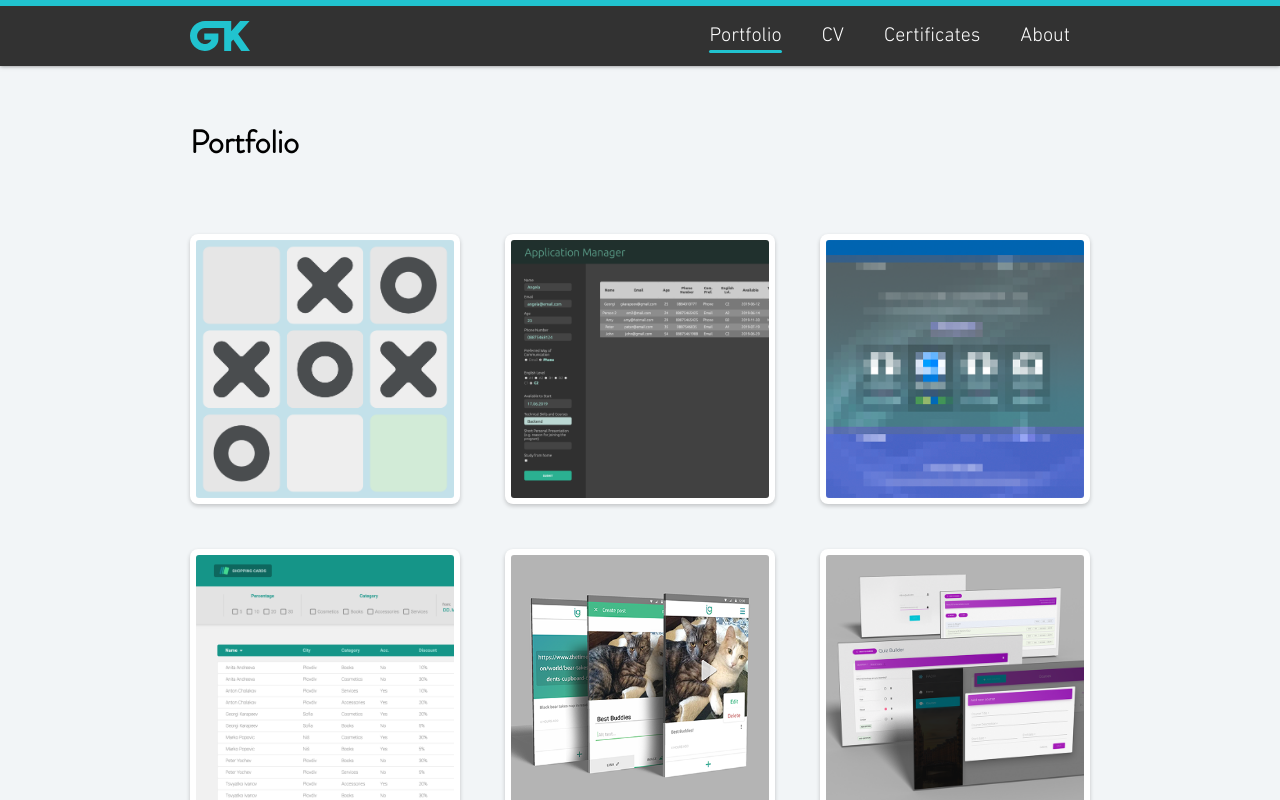
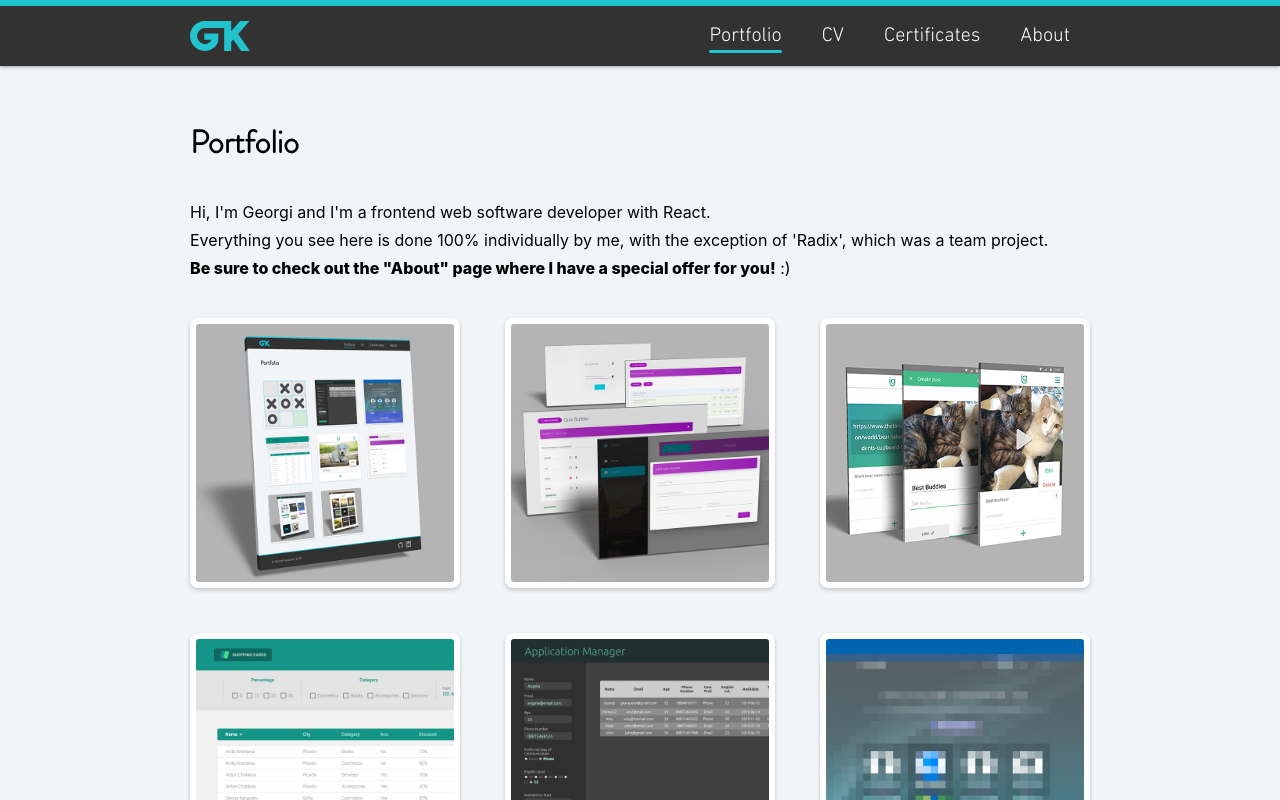
Before and after one commit to gkarapeev/dev-portfolio-2019, a React (Create React App) app: page /portfolio in a window 1280 px wide. Shown: the top 800 px of the page. Built offline with nearby package versions, Linux system fonts and the light colour scheme.

Commit message:
Add special offer message

```diff
--- a/src/pages/About/About.css
+++ b/src/pages/About/About.css
@@ -6,6 +6,10 @@
 
 .aboutCard p {
   line-height: 1.5em;
+}
+
+.b {
+  font-weight: 800;
 }
 
 #Georgi {
--- a/src/pages/About/About.js
+++ b/src/pages/About/About.js
@@ -20,13 +20,13 @@ const Skills = (props) => {
             <h2>Hi, I'm Georgi!</h2>
 
             <p>
-              When I wrote my first-ever JavaScript function in January 2019, I had no idea how much of a blast programming would turn out for me. Since then I’ve kept working hard day in, day out, and I’m now super excited to be able to make this website in ReactJS and take my carreer as a software developer to the next level.
+              <span class='b'>I'm here to make a statement.</span> I can't impress you with yers of programming behind my back, but I can certainly do that with my dedication, enthusiasm, and bulletproof work ethic.
             </p>
             <p>
-              I’m looking forward to working on some real-life projects with teams and clients and learning more about backend programming so that I can make full, dynamic, and modern web apps from start to finish.
+              Here is my proposition: have a look at my portfolio and <span class='b'>pick a one-week challenge for me which you DOUBT I'd be able to pull off</span>. Anything - pick a discipline which you don't even see in my stack. Give me a week and let me show you that "results-oriented" is not just a phrase I can write down.
             </p>
             <p>
-              If you think I can help your business or team grow bigger and stronger, don’t hesitate to get in touch!
+              Even if I fail, we both win, so don’t delay, call today!
             </p>
           </Paper>
         </section>
--- a/src/pages/Portfolio/Portfolio.css
+++ b/src/pages/Portfolio/Portfolio.css
@@ -1,3 +1,17 @@
+.intro {
+  margin-top: 0;
+  margin-bottom: 0.5em;
+}
+
+#introCont {
+  margin-top: -2em;
+  margin-bottom: 2em;
+}
+
+#introCont:last-child {
+  margin-bottom: 3em;
+}
+
 .projectContainer ul {
   height: 100%;
   display: flex;
--- a/src/pages/Portfolio/Portfolio.js
+++ b/src/pages/Portfolio/Portfolio.js
@@ -10,6 +10,11 @@ const Skills = (props) => {
     <Fragment>
       <Titlebar name={props.name} />
       <PageContent>
+      <div id='introCont'>
+        <p className='intro'>Hi, I'm Georgi and I'm a frontend web software developer with React.</p>
+        <p className='intro'>Everything you see here is done 100% individually by me, with the exception of 'Radix', which was a team project.</p>
+        <p className='intro'><span className='b'>Be sure to check out the "About" page where I have a special offer for you!</span> :)</p>
+      </div>
         <section>
           <div className='projectContainer'>
             <ul>
--- a/src/projects/projects.js
+++ b/src/projects/projects.js
@@ -3,16 +3,52 @@ import snippet_list from './code_snippets/snippet_list'
 
 const project_list = [
   {
-    path: '/portfolio/tic-tac-toe',
-    title: 'Tic-Tac-Toe',
-    thumb: images.thumbs.TicTacToe,
-    projectPic: images.thumbs.TicTacToe,
-    snippets: snippet_list.ticTacToe,
-    description: 'This was my first ever personal JavaScript project. I did it several weeks after I started my JS course in SoftUni. We hadn\'t been taught DOM manipulation or OOP yet, but I was eager to put what I know to practice, so I did my research, I found out how to make an object constructor and made things work. Although it\'s simple, it was a big step for me and thinking about it still makes me smile.',
-    features: ['Objects', 'Object constructors'],
-    stack: ['html', 'css', 'js', 'il'],
-    url: 'http://gesh.cosmoscube.org/tic-tac-toe/',
-    gitHubLink: 'https://github.com/gkarapeev/TicTacToe'
+    path: '/portfolio/portfolio',
+    title: 'Software Development Portfolio 2019',
+    thumb: images.thumbs.Portfolio,
+    projectPic: images.thumbs.Portfolio,
+    snippets: snippet_list.portfolio,
+    description: 'Immediately after completing my internship at Prime Holding, I began putting this site together. It has taken me approximately 2 weeks from conceiving the idea, to designing the pages, to implementing the design and deploying the site.',
+    features: ['First fully complete React project', 'Efficient data flow', 'Dynamic routes', 'Smart components', 'SVG animation'],
+    stack: ['html', 'css', 'js', 'ss', 'r', 'gl', 'fig', 'pm'],
+    url: 'https://github.com/gkarapeev/dev-portfolio-2019',
+    gitHubLink: 'https://github.com/gkarapeev/dev-portfolio-2019'
+  },
+  {
+    path: '/portfolio/radix',
+    title: 'Radix',
+    thumb: images.thumbs.Radix,
+    projectPic: images.thumbs.Radix,
+    snippets: snippet_list.radix,
+    description: 'This was my first developer project in a team. The brief was to create a web SPA where a teacher can manage their courses and perform CRUD operations and sorting on them. Each course also has its details page where the teacher can also create articles and quizzes associated with the course. The quizzes are made through a Quiz-builder page where one can add questions of type \'Yes/No\', \'Multiple Choice\', and \'Many of many\'. The answer options are also fully editable and one could specify the correct answer(s). The app has login functionality and utilizes protected routes.',
+    features: ['Git rebase & resolving conflicts', 'Google Material UI', 'Login & protected routes', 'Team project'],
+    stack: ['html', 'css', 'js', 'ss', 'r', 'gl', 'fig', 'pm'],
+    url: 'https://github.com/gkarapeev/Radix',
+    gitHubLink: 'https://github.com/gkarapeev/Radix'
+  },
+  {
+    path: '/portfolio/interngram',
+    title: 'InternGram',
+    thumb: images.thumbs.InternGram,
+    projectPic: images.pics.InternGram,
+    snippets: snippet_list.internGram,
+    description: 'The brief here was to create an Instagram-like web app where users can create, edit, and delete posts. Posts were to be 1 of 3 types: image, link, or YouTube video. The other requirement was to implement an \'infinite scrollling\' functionality, which turned out quite simple. I opted for a mobile-first approach.',
+    features: ['My first React project!', 'Infinite scroll through posts', 'Visualizing data', 'HTTP Requests'],
+    stack: ['html', 'css', 'js', 'ps', 'il', 'fig', 'r'],
+    url: 'https://gitlab.com/gkarapeev/ig',
+    gitHubLink: 'https://gitlab.com/gkarapeev/ig'
+  },
+  {
+    path: '/portfolio/shopping-cards',
+    title: 'Shopping Cards',
+    thumb: images.thumbs.ShoppingCards,
+    projectPic: images.thumbs.ShoppingCards,
+    snippets: snippet_list.shoppingCards,
+    description: 'Here we still had to use purely vanilla HTML, CSS and JS in order to get the fundamentals hammered in. Writing and re-writing the sorting and filtering algorithms several times until they worked together was the most interesting part of this project.',
+    features: ['Vanilla HTML5, CSS3, and JS', 'Sorting and Filtering algorithms', 'Smooth UX', 'Using the browser localStorage', 'Automatic ID generation algorithm', 'Frontend form validation'],
+    stack: ['html', 'css', 'js', 'ps', 'il', 'fig'],
+    url: 'http://gesh.cosmoscube.org/crud/public/',
+    gitHubLink: 'https://gitlab.com/gkarapeev/discount-cards'
   },
   {
     path: '/portfolio/application-manager',
@@ -37,52 +73,16 @@ const project_list = [
     stack: ['html', 'css', 'js', 'bs', 'jq', 'ps', 'il', 'zp']
   },
   {
-    path: '/portfolio/shopping-cards',
-    title: 'Shopping Cards',
-    thumb: images.thumbs.ShoppingCards,
-    projectPic: images.thumbs.ShoppingCards,
-    snippets: snippet_list.shoppingCards,
-    description: 'Here we still had to use purely vanilla HTML, CSS and JS in order to get the fundamentals hammered in. Writing and re-writing the sorting and filtering algorithms several times until they worked together was the most interesting part of this project.',
-    features: ['Vanilla HTML5, CSS3, and JS', 'Sorting and Filtering algorithms', 'Smooth UX', 'Using the browser localStorage', 'Automatic ID generation algorithm', 'Frontend form validation'],
-    stack: ['html', 'css', 'js', 'ps', 'il', 'fig'],
-    url: 'http://gesh.cosmoscube.org/crud/public/',
-    gitHubLink: 'https://gitlab.com/gkarapeev/discount-cards'
-  },
-  {
-    path: '/portfolio/interngram',
-    title: 'InternGram',
-    thumb: images.thumbs.InternGram,
-    projectPic: images.pics.InternGram,
-    snippets: snippet_list.internGram,
-    description: 'The brief here was to create an Instagram-like web app where users can create, edit, and delete posts. Posts were to be 1 of 3 types: image, link, or YouTube video. The other requirement was to implement an \'infinite scrollling\' functionality, which turned out quite simple. I opted for a mobile-first approach.',
-    features: ['My first React project!', 'Infinite scroll through posts', 'Visualizing data', 'HTTP Requests'],
-    stack: ['html', 'css', 'js', 'ps', 'il', 'fig', 'r'],
-    url: 'https://gitlab.com/gkarapeev/ig',
-    gitHubLink: 'https://gitlab.com/gkarapeev/ig'
-  },
-  {
-    path: '/portfolio/radix',
-    title: 'Radix',
-    thumb: images.thumbs.Radix,
-    projectPic: images.thumbs.Radix,
-    snippets: snippet_list.radix,
-    description: 'This was my first developer project in a team. The brief was to create a web SPA where a teacher can manage their courses and perform CRUD operations and sorting on them. Each course also has its details page where the teacher can also create articles and quizzes associated with the course. The quizzes are made through a Quiz-builder page where one can add questions of type \'Yes/No\', \'Multiple Choice\', and \'Many of many\'. The answer options are also fully editable and one could specify the correct answer(s). The app has login functionality and utilizes protected routes.',
-    features: ['Git rebase & resolving conflicts', 'Google Material UI', 'Login & protected routes', 'Team project'],
-    stack: ['html', 'css', 'js', 'ss', 'r', 'gl', 'fig', 'pm'],
-    url: 'https://github.com/gkarapeev/Radix',
-    gitHubLink: 'https://github.com/gkarapeev/Radix'
-  },
-  {
-    path: '/portfolio/portfolio',
-    title: 'Software Development Portfolio 2019',
-    thumb: images.thumbs.Portfolio,
-    projectPic: images.thumbs.Portfolio,
-    snippets: snippet_list.portfolio,
-    description: 'Immediately after completing my internship at Prime Holding, I began putting this site together. It has taken me approximately 2 weeks from conceiving the idea, to designing the pages, to implementing the design and deploying the site.',
-    features: ['First fully complete React project', 'Efficient data flow', 'Dynamic routes', 'Smart components', 'SVG animation'],
-    stack: ['html', 'css', 'js', 'ss', 'r', 'gl', 'fig', 'pm'],
-    url: 'https://github.com/gkarapeev/dev-portfolio-2019',
-    gitHubLink: 'https://github.com/gkarapeev/dev-portfolio-2019'
+    path: '/portfolio/tic-tac-toe',
+    title: 'Tic-Tac-Toe',
+    thumb: images.thumbs.TicTacToe,
+    projectPic: images.thumbs.TicTacToe,
+    snippets: snippet_list.ticTacToe,
+    description: 'This was my first ever personal JavaScript project. I did it several weeks after I started my JS course in SoftUni. We hadn\'t been taught DOM manipulation or OOP yet, but I was eager to put what I know to practice, so I did my research, I found out how to make an object constructor and made things work. Although it\'s simple, it was a big step for me and thinking about it still makes me smile.',
+    features: ['Objects', 'Object constructors'],
+    stack: ['html', 'css', 'js', 'il'],
+    url: 'http://gesh.cosmoscube.org/tic-tac-toe/',
+    gitHubLink: 'https://github.com/gkarapeev/TicTacToe'
   },
   {
     path: '/portfolio/media-production',
```
